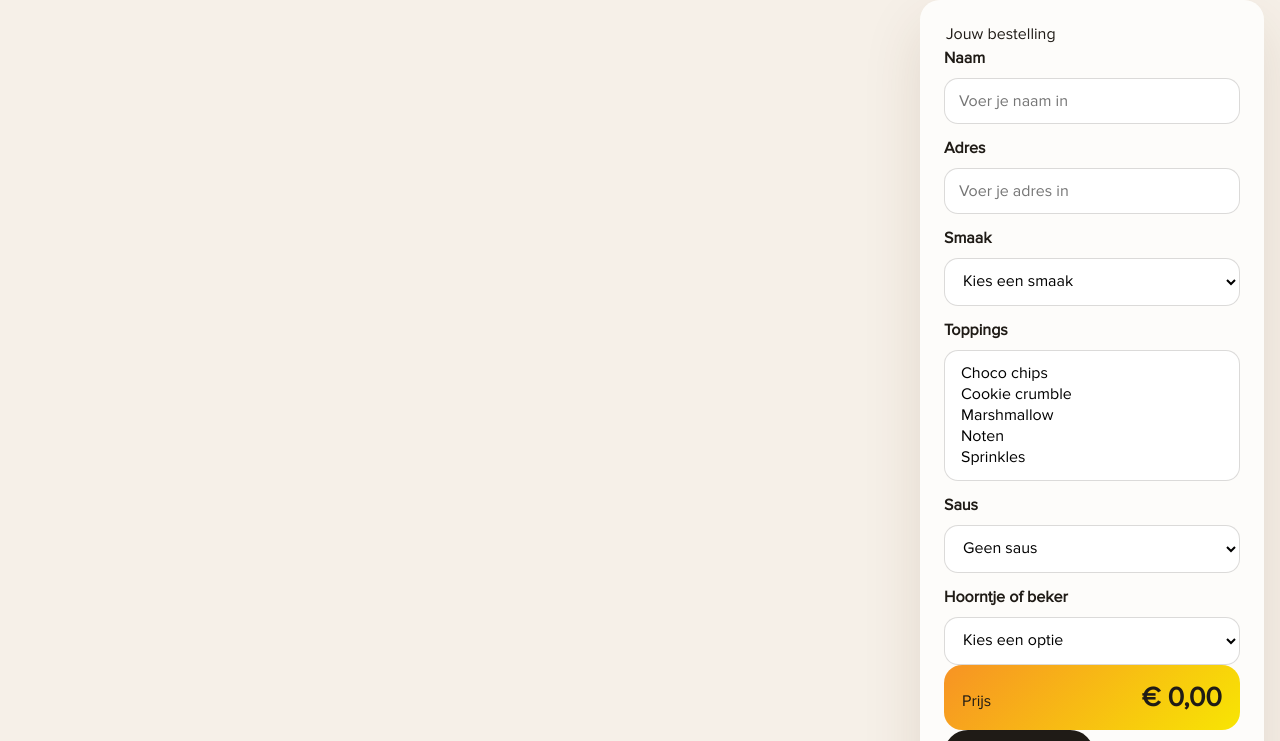
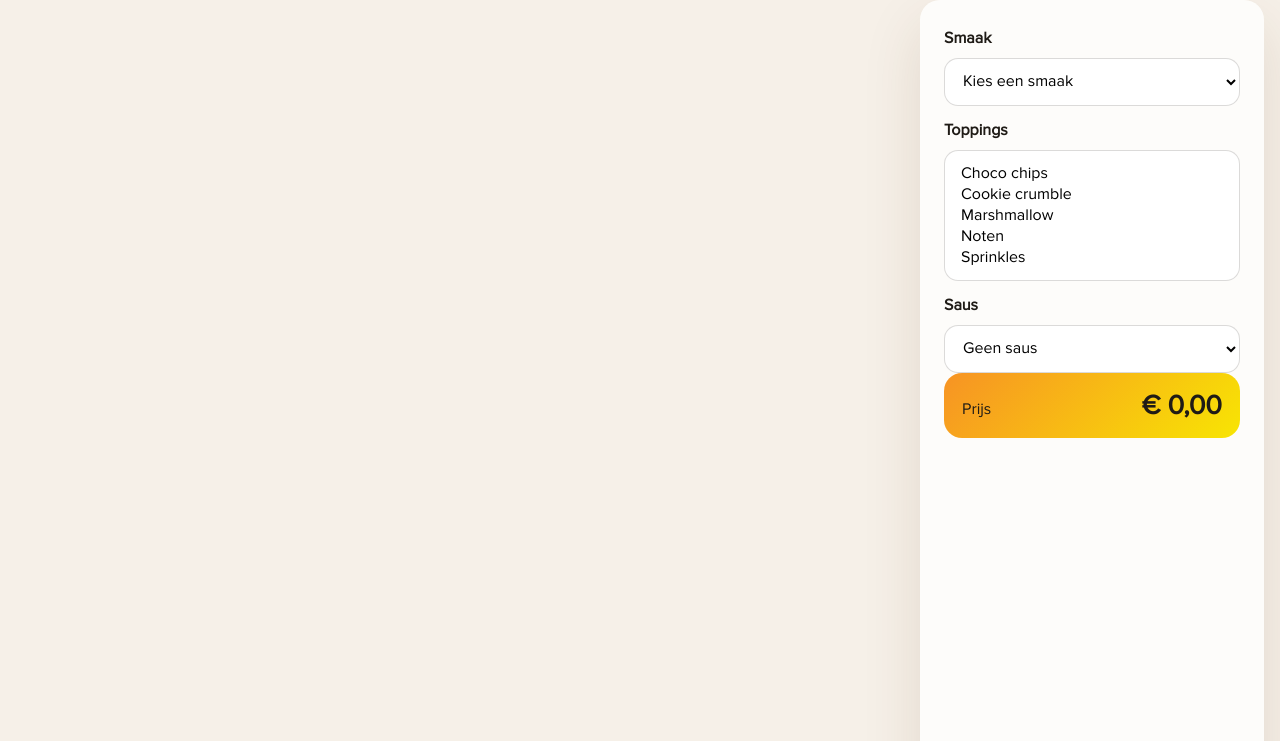
Before and after one commit to Charlie280809/configurator_B-J_challenge, a website built with Vite: page index.html in a window 1280 px wide. Shown: the part 91-832 px from the top of the page. Built offline with nearby package versions, Linux system fonts and the light colour scheme; files whose address does not match are found by name.

Commit message:
fix: remove container choice

```diff
--- a/index.html
+++ b/index.html
@@ -16,7 +16,7 @@
     <main class="experience">
         <section class="hero">
             <img src="./src/assets/Ben_&_Jerry's.svg.webp" alt="Logo">
-            <h1>Stel jouw eigen ijscup of hoorntje samen</h1>
+            <h1>Stel jouw eigen ijscup samen!</h1>
         </section>
 
         <section class="workspace">
@@ -25,17 +25,8 @@
             </div>
 
             <div class="panel">
-                <form id="order-form">
+                <form id="order-form" action="/order.html" method="get">
                     <fieldset>
-                        <legend>Jouw bestelling</legend>
-
-                        <label for="nameInput">Naam</label>
-                        <input type="text" id="nameInput" name="name" placeholder="Voer je naam in" maxlength="30"
-                            required />
-
-                        <label for="addressInput">Adres</label>
-                        <input type="text" id="addressInput" name="address" placeholder="Voer je adres in" required />
-
                         <label for="flavorSelect">Smaak</label>
                         <select id="flavorSelect" name="flavor" required>
                             <option value="">Kies een smaak</option>
@@ -63,30 +54,19 @@
                             <option value="strawberry">Aardbeiensaus</option>
                             <option value="white-chocolate">Witte chocoladesaus</option>
                         </select>
-
-                        <label for="containerSelect">Hoorntje of beker</label>
-                        <select id="containerSelect" name="container" required>
-                            <option value="">Kies een optie</option>
-                            <option value="cone">Hoorntje</option>
-                            <option value="cup">Beker</option>
-                        </select>
                     </fieldset>
 
                     <section class="price-box" aria-live="polite">
                         <p>Prijs</p>
                         <strong id="price">€ 0,00</strong>
                     </section>
-
-                    <button id="submit-order" type="submit">Plaats bestelling</button>
                 </form>
-
-                <section class="confirmation" aria-live="polite">
-                    <h2>Bevestiging</h2>
-                    <p id="confirmationMessage">Vul je gegevens in en plaats je bestelling om bevestiging te ontvangen.
-                    </p>
-                </section>
             </div>
         </section>
+
+        <div class="page-actions">
+            <button class="cta-button" type="submit" form="order-form">Verder naar bestelling</button>
+        </div>
     </main>
 
     <script type="module" src="/src/main.js"></script>
```
